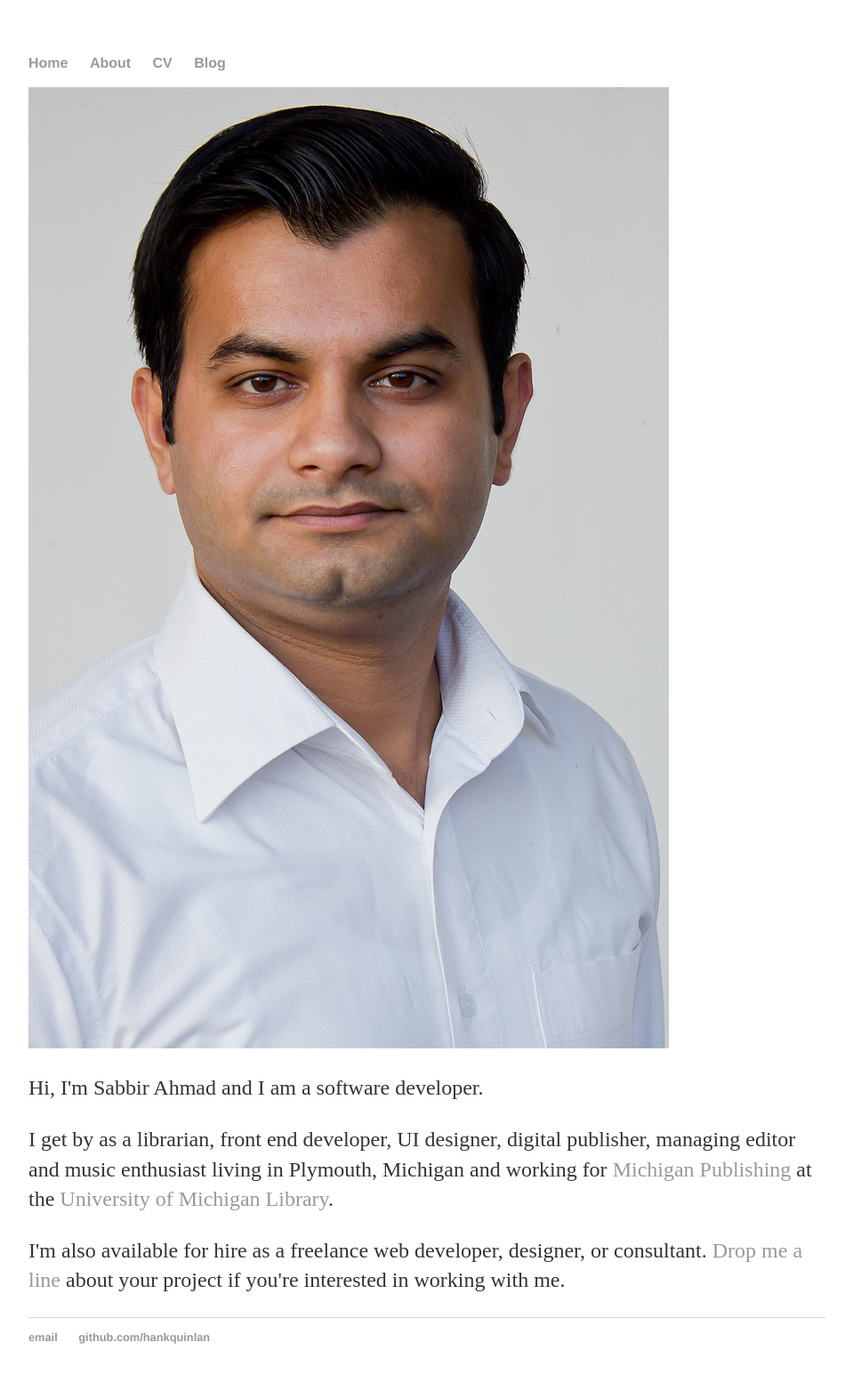
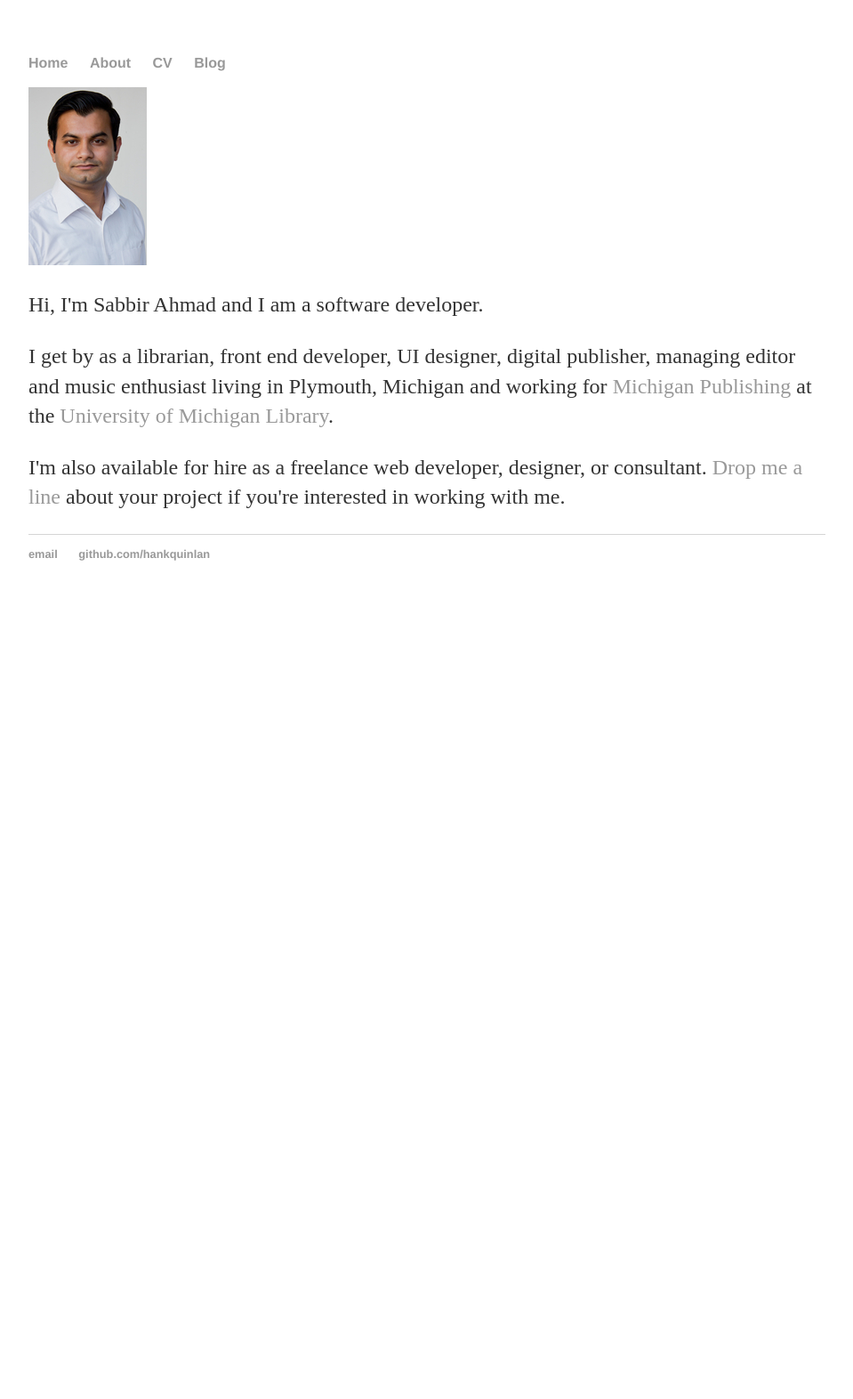
Before and after one commit to muktoshuvro/muktoshuvro.github.io, a Jekyll site: the page built from index.html, in a window 1280 px wide. Shown: the whole page at 89% size, without its empty margins (160-1119 px from the left). Built offline with Jekyll 4.4.1, drawn with Linux system fonts in a browser that asks for light colours; nearby versions of some CDN libraries; library files that are not in the unit come from our copies; after the commit the page ends 900 px from its top, so only the background shows below that.

Commit message:
update image

```diff
--- a/index.html
+++ b/index.html
@@ -6,7 +6,7 @@ title: Hank Quinlan, Horrible Cop
 <div class="blurb">
 
 	<div class="col-sm-4">
-		<img  class="img-circle avatar" alt="Sabbir Ahmad" src="img/sabbir.jpg">
+		<img  class="img-circle avatar" alt="Sabbir Ahmad" src="img/sabbir.resized.jpg">
 	</div>
 
 
```
Also changed, not shown: img/sabbir.jpg (deleted), img/sabbir.resized.jpg (added).
